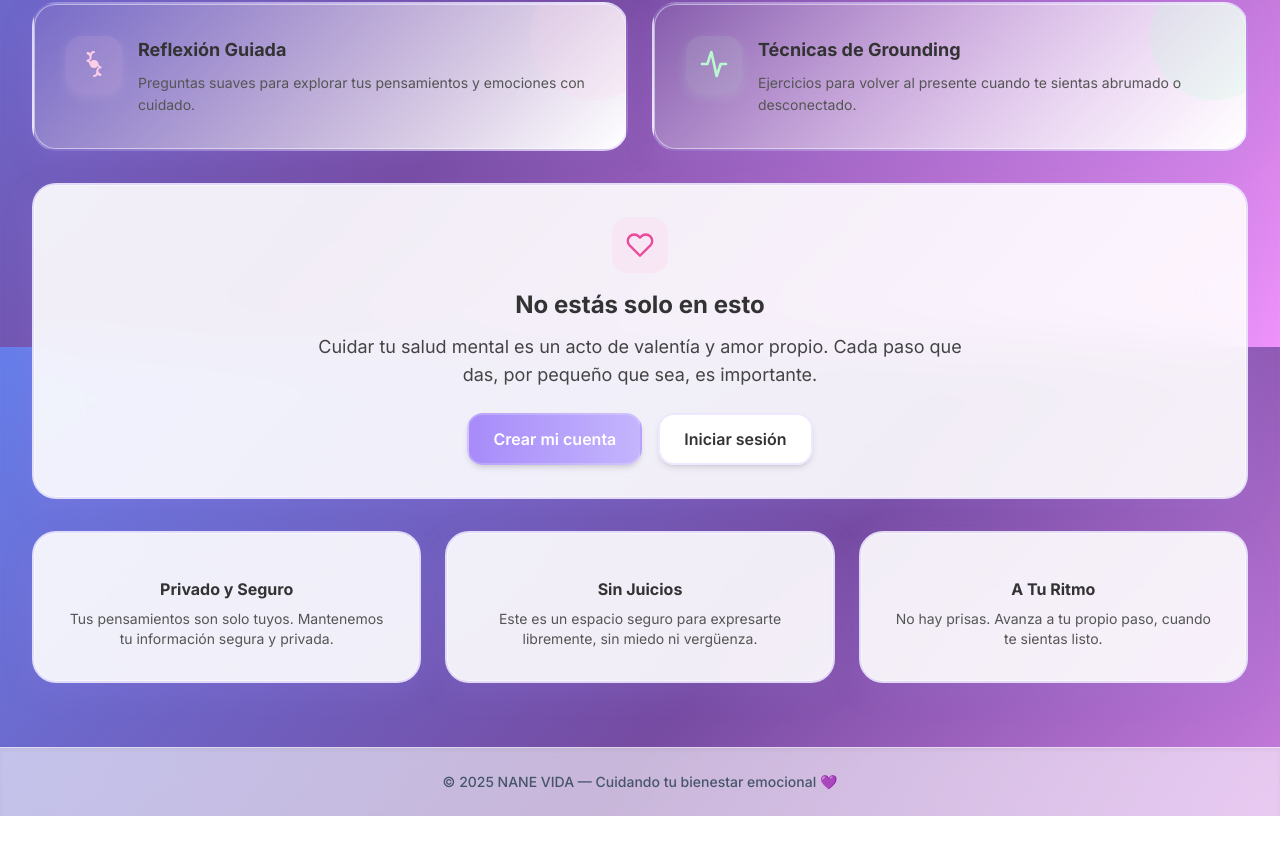
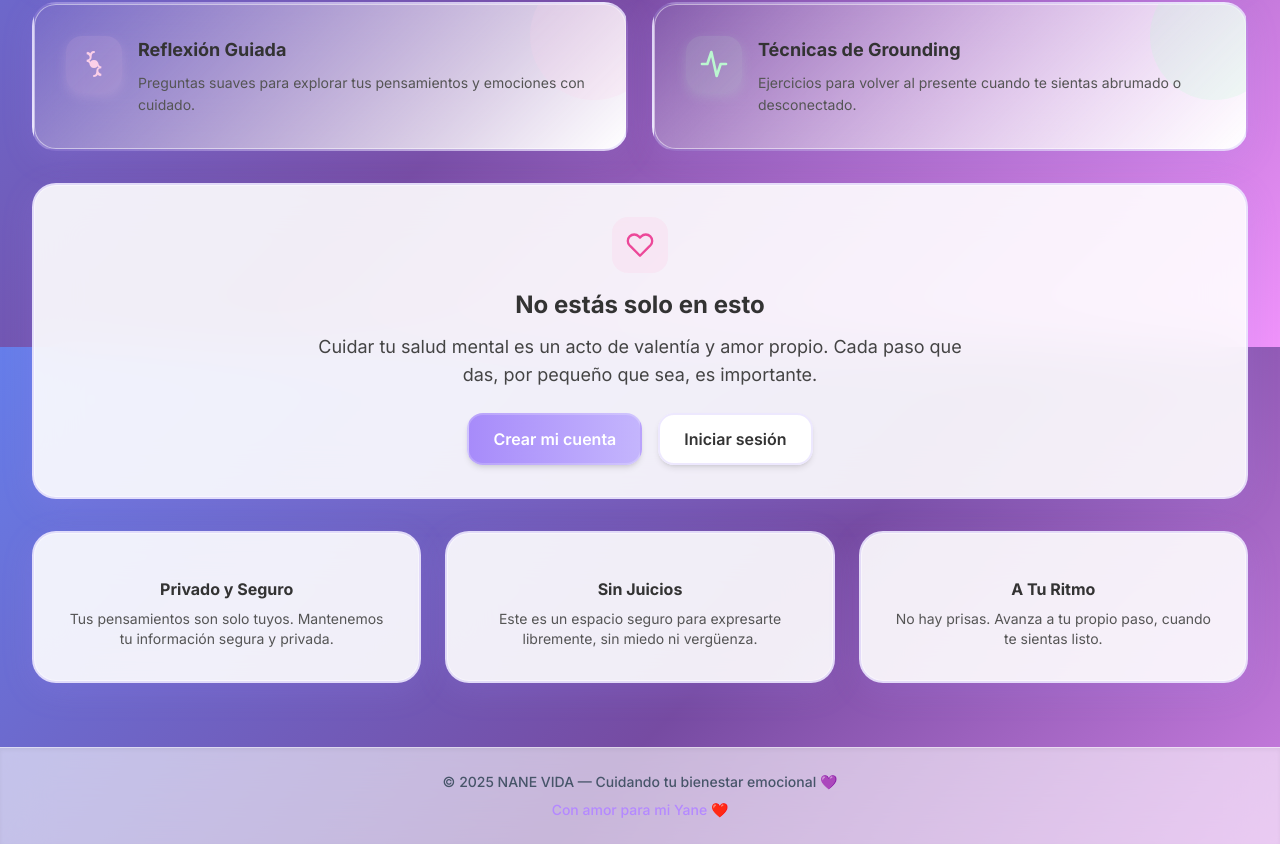
Before and after one commit to Yane2410/nane-vida-mvp, a React (Vite) app in the folder nanevida-frontend/: page / in a window 1280 px wide. Shown: the part 1253-2097 px from the top of the page. Before the commit the page ends 2069 px from the top, so only its background shows below. Built offline with nearby package versions, Linux system fonts and the light colour scheme; no server answers.

Commit message:
feat: Add personalized footer message with love for Yane

```diff
--- a/nanevida-frontend/src/App.tsx
+++ b/nanevida-frontend/src/App.tsx
@@ -116,6 +116,9 @@ export default function App(){
           <p className="text-center text-sm text-slate-600 font-medium">
             © {new Date().getFullYear()} NANE VIDA — Cuidando tu bienestar emocional 💜
           </p>
+          <p className="text-center text-sm text-[#A78BFA] font-medium mt-2" style={{ filter: 'contrast(1.2) saturate(1.3)' }}>
+            Con amor para mi Yane ❤️
+          </p>
         </div>
       </footer>
     </div>
```
